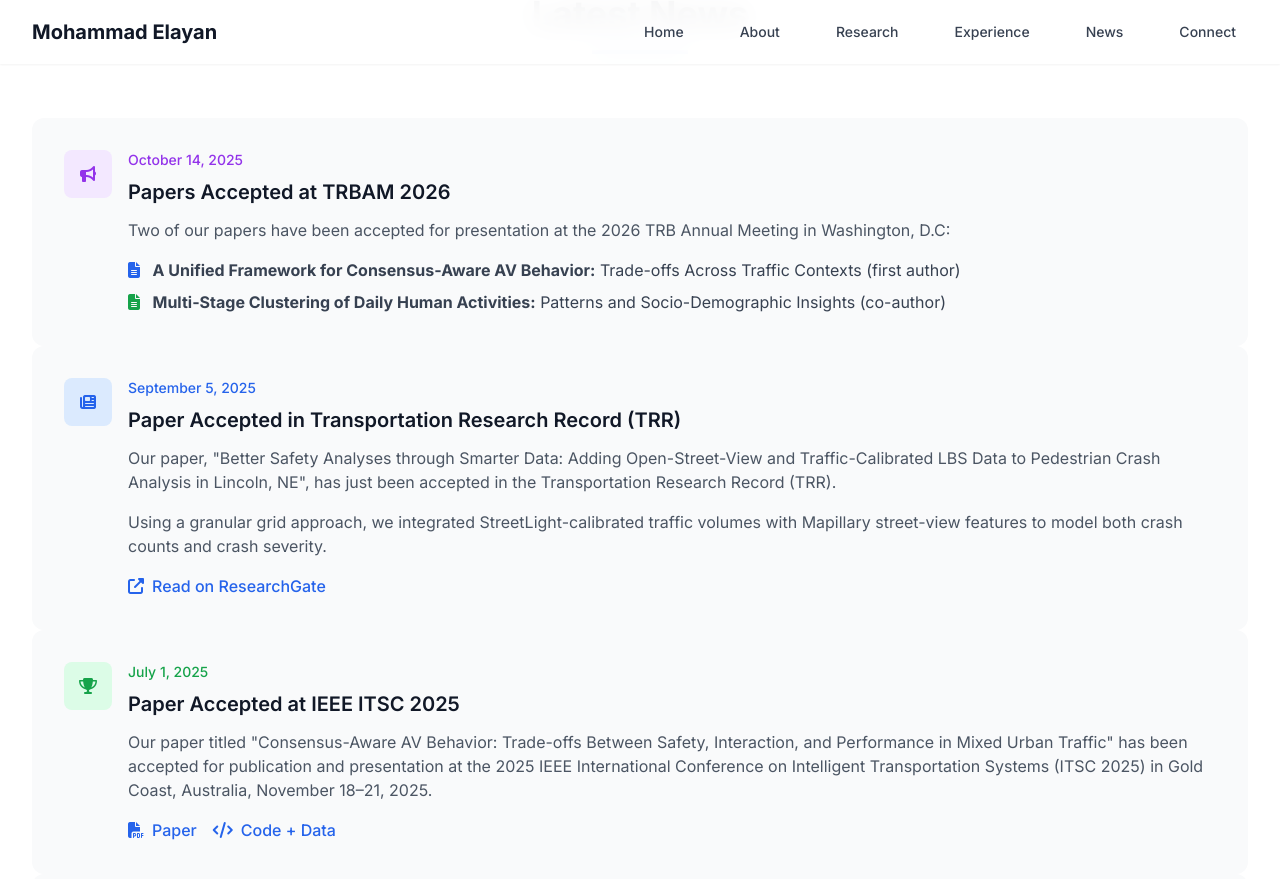
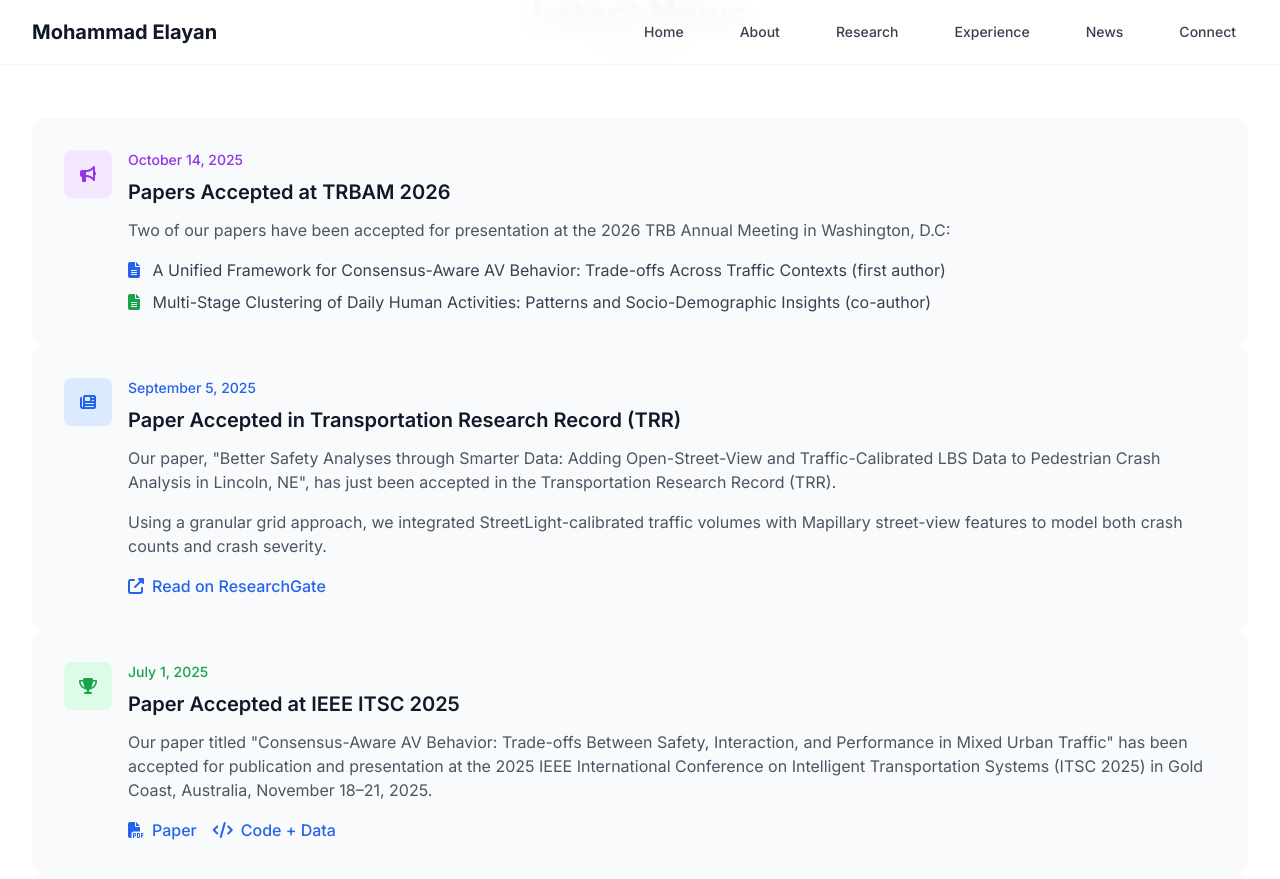
Before and after one commit to mselayan/mselayan.github.io, a Jekyll site: the page index.html, which Jekyll copies as it is, in a window 1280 px wide and 900 px high, scrolled down 2095 px. Shown: the top 879 px of the window. Built offline with Jekyll 4.4.1, drawn with Linux system fonts in a browser that asks for light colours; nearby versions of some CDN libraries.

```diff
--- a/index.html
+++ b/index.html
@@ -229,13 +229,11 @@
                             <ul class="list-none space-y-2 text-gray-700">
                               <li>
                                 <i class="fa-solid fa-file-lines text-blue-600 mr-2"></i>
-                                <strong>A Unified Framework for Consensus-Aware AV Behavior:</strong>
-                                Trade-offs Across Traffic Contexts (first author)
+                                A Unified Framework for Consensus-Aware AV Behavior: Trade-offs Across Traffic Contexts (first author)
                               </li>
                               <li>
                                 <i class="fa-solid fa-file-lines text-green-600 mr-2"></i>
-                                <strong>Multi-Stage Clustering of Daily Human Activities:</strong>
-                                Patterns and Socio-Demographic Insights (co-author)
+                                Multi-Stage Clustering of Daily Human Activities: Patterns and Socio-Demographic Insights (co-author)
                               </li>
                             </ul>
                             </div>
```
